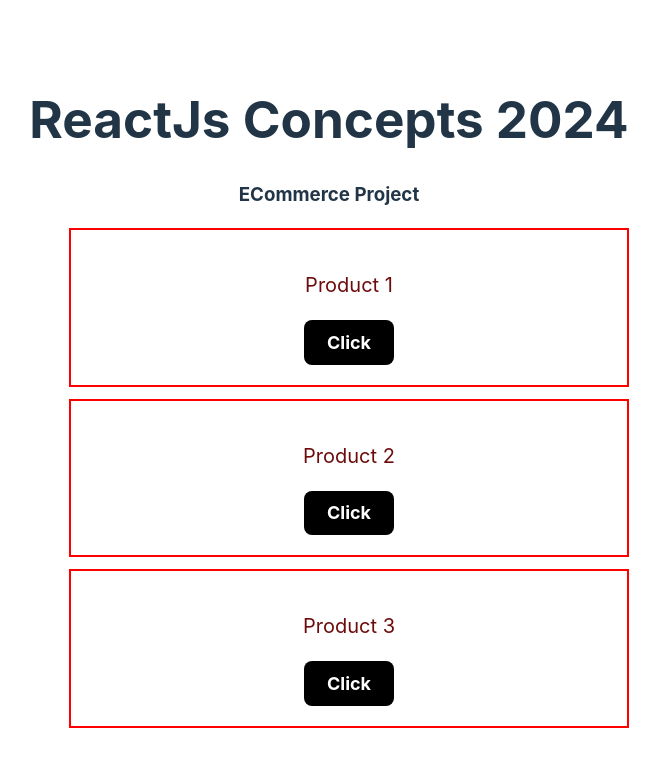
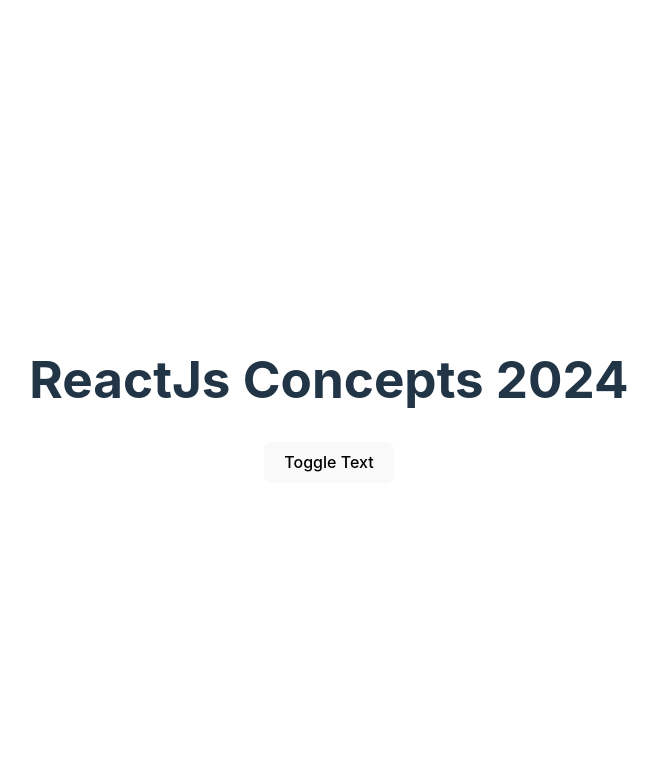
Before and after one commit to phntram/reactjs-course, a React (Vite) app in the folder 2_react_concepts/: page / in a window 1280 px wide. Shown: the top 766 px of the page, without its empty margins (311-971 px from the left). Built offline with nearby package versions, Linux system fonts and the light colour scheme.

Commit message:
2_react_concepts: condition statement, state and setState for class component.

```diff
--- a/2_react_concepts/src/App.jsx
+++ b/2_react_concepts/src/App.jsx
@@ -14,10 +14,10 @@
 	return (
 		<>
 			<h1>ReactJs Concepts 2024</h1>
-			{/* <ClassBasedComponent></ClassBasedComponent>
-			<FunctionalComponent /> */}
+			<ClassBasedComponent></ClassBasedComponent>
+			{/* <FunctionalComponent /> */}
 
-			<ProductList listOfProducts={dummyProductData} />
+			{/* <ProductList listOfProducts={dummyProductData} /> */}
 		</>
 	);
 }
--- a/2_react_concepts/src/components/class-based-component.jsx
+++ b/2_react_concepts/src/components/class-based-component.jsx
@@ -2,11 +2,34 @@
 
 // don't use this anymore, they try to migrating the class component to function component.
 class ClassBasedComponent extends Component {
+    // state
+    state = {
+        showText: false,
+        changeColor: false
+    };
+
+    handleClick = () => {
+        console.log("toggle click");
+        // this is not recommented
+        // this.state.showText = !this.state.showText;
+
+        const { showText, changeColor } = this.state;
+        this.setState({
+            // showText: !this.state.showText
+            showText: !showText,
+            changeColor: !changeColor
+        });
+
+    };
     // render method to render a jsx code.
     render() {
+        console.log(this.state);
+        const { showText, changeColor } = this.state;
         return (
             <div>
-                <h3>Class Based Component</h3>
+                {/* {this.state.showText ? <h3>Class Based Component</h3> : null} */}
+                {showText ? <h3 style={{ color: changeColor ? "red" : "black" }}>Class Based Component</h3> : null}
+                <button onClick={this.handleClick}>Toggle Text</button>
             </div>
         );
     }
--- a/2_react_concepts/src/components/products/index.jsx
+++ b/2_react_concepts/src/components/products/index.jsx
@@ -1,5 +1,5 @@
 import ProductItem from "./components/product-item";
-import style from "./style.css";
+import "./style.css";
 
 
 function ProductList(props) {
@@ -7,7 +7,7 @@
     console.log(props);
     return (
         <div>
-            <h3 className={style.title}>ECommerce Project</h3>
+            <h3 className="title">ECommerce Project</h3>
             {/* <ProductItem /> */}
 
             <ul>
```
